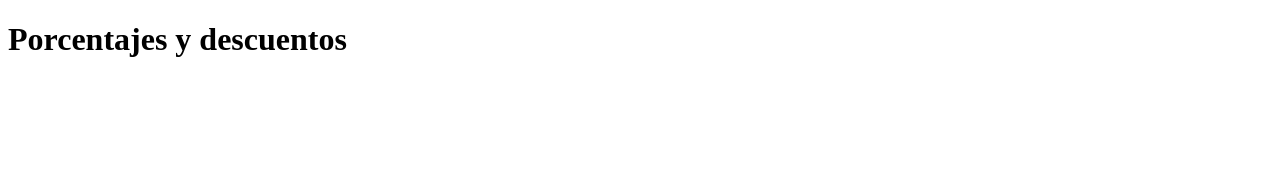
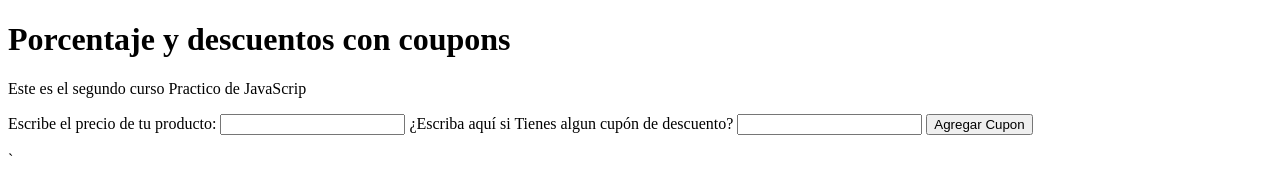
Before and after one commit to bmedinacordero/platzi-curso-practico-JS, a plain HTML site: page descuentos.html in a window 1280 px wide. Drawn offline with Linux system fonts and the light colour scheme.

Commit message:
Taller #2 descuento con cupones

```diff
--- a/descuentos.html
+++ b/descuentos.html
@@ -4,11 +4,26 @@
     <meta charset="UTF-8">
     <meta http-equiv="X-UA-Compatible" content="IE=edge">
     <meta name="viewport" content="width=device-width, initial-scale=1.0">
-    <title>Porcentajes y descuentos | Curso práctico de JavaScript de Platzi</title>
+    <title>Porcentaje y descuento con coupons | Curso practico en javascript</title>
 </head>
 <body>
-    <h1>Porcentajes y descuentos</h1>
+    <header>
+        <h1>Porcentaje y descuentos con coupons</h1>
+        <p> Este es el segundo curso Practico de JavaScrip</p>
+    </header>
+    <section>
+        <form >
+            <label for="InputPrice">Escribe el precio de tu producto:</label>
+            <input type="number" id="InputPrice">
 
+            <label for="inputCoupon">¿Escriba aquí si Tienes algun cupón de descuento? </label>
+            <input type="text" id="inputCoupon">
+
+            <button type="button" onclick="onClickButtonPriceDiscount()"> Agregar Cupon </button>
+
+            <p id="priceWithCoupon"></p>
+        </form>
+    </section>
     <script src="./descuentos.js"></script>
 </body>
-</html>
+</html>`
--- a/descuentos.js
+++ b/descuentos.js
@@ -1,20 +1,40 @@
-// const precioOriginal = 120;
-// const descuento = 18;
+function calcularPrecioConDescuento(precio, descuento){
+    const porcentajeDelPrecioConDescuento = 100 - descuento;
+    const precioConDescuento = (precio * porcentajeDelPrecioConDescuento)/ 100;
 
+    return precioConDescuento;
 
-function calcularPrecioConDescuento(precio, descuento) {
-    const porcentajePrecioConDescuento = 100 - descuento;
-    const precioConDescento = (precio * porcentajePrecioConDescuento) / 100;
+  }
 
-    return precioConDescento;
+  function onClickButtonPriceDiscount() {
+      const inputPrice = document.getElementById("InputPrice");
+      const priceValue = inputPrice.value;
 
-}
+      const inputCoupon = document.getElementById("inputCoupon");
+      const couponValue = inputCoupon.value;
 
+      const resultCoupon = document.getElementById("priceWithCoupon")
 
+      let descuento;
+      let precioConDescuento;
 
-// console.log({
-//     precioOriginal,
-//     descuento,
-//     porcentajePrecioConDescuento,
-//     precioConDescento
-// });
+      switch(true) {
+        case couponValue === "JuanDC_es_Batman":
+          descuento = 15;
+          precioConDescuento = calcularPrecioConDescuento(priceValue,descuento);
+          resultCoupon.innerText =`Cupón es valido el precio con descuento es de: $${precioConDescuento} dolores`
+        break;
+        case couponValue === "pero_no_le_digas_a_nadie":
+          descuento = 30;
+          precioConDescuento = calcularPrecioConDescuento(priceValue,descuento);
+          resultCoupon.innerText =`Cupón es valido el precio con descuento es de: $${precioConDescuento} dolores`
+        break;
+        case couponValue === "es_un_secreto":
+          descuento = 25;
+          precioConDescuento = calcularPrecioConDescuento(priceValue,descuento);
+          resultCoupon.innerText =`Cupón es valido el precio con descuento es de: $${precioConDescuento} dolores`
+        break;
+        default:
+          resultCoupon.innerText = "el cupón ingresado no es valido"
+      }
+  }
```
